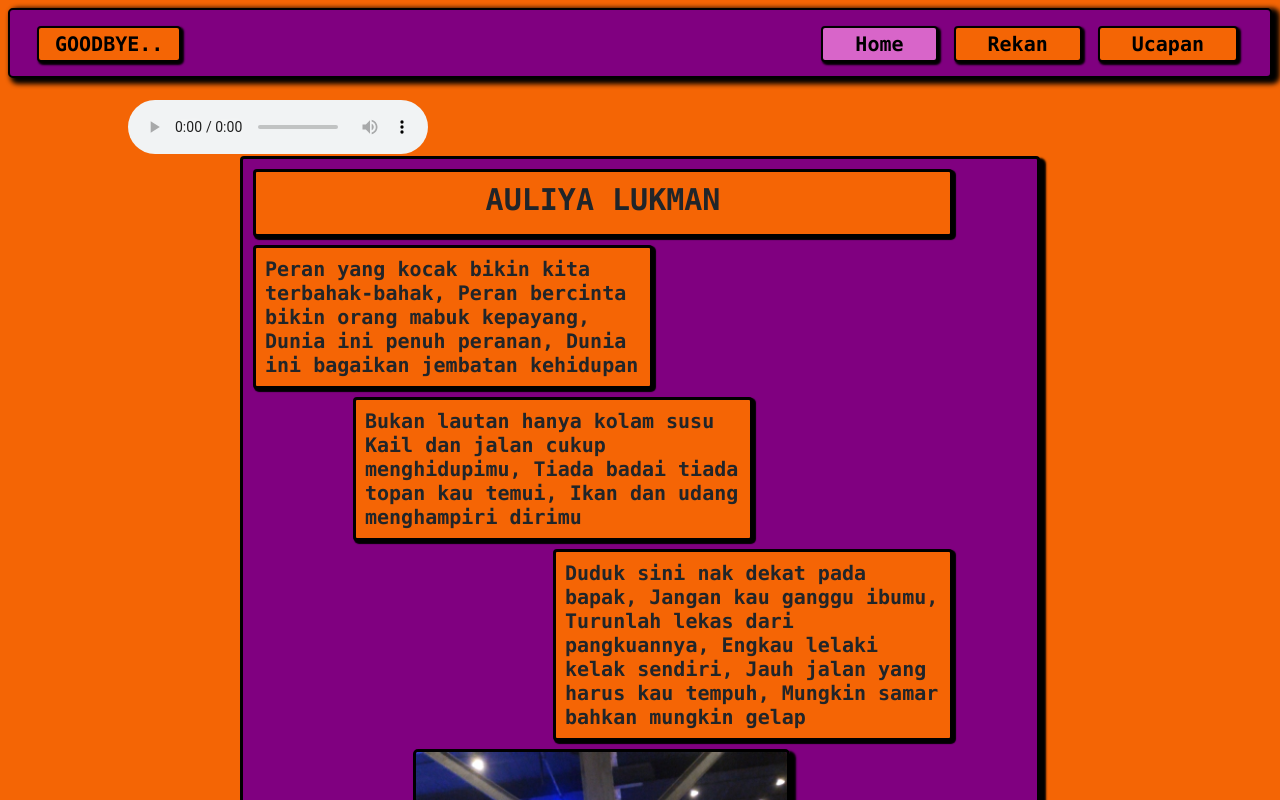
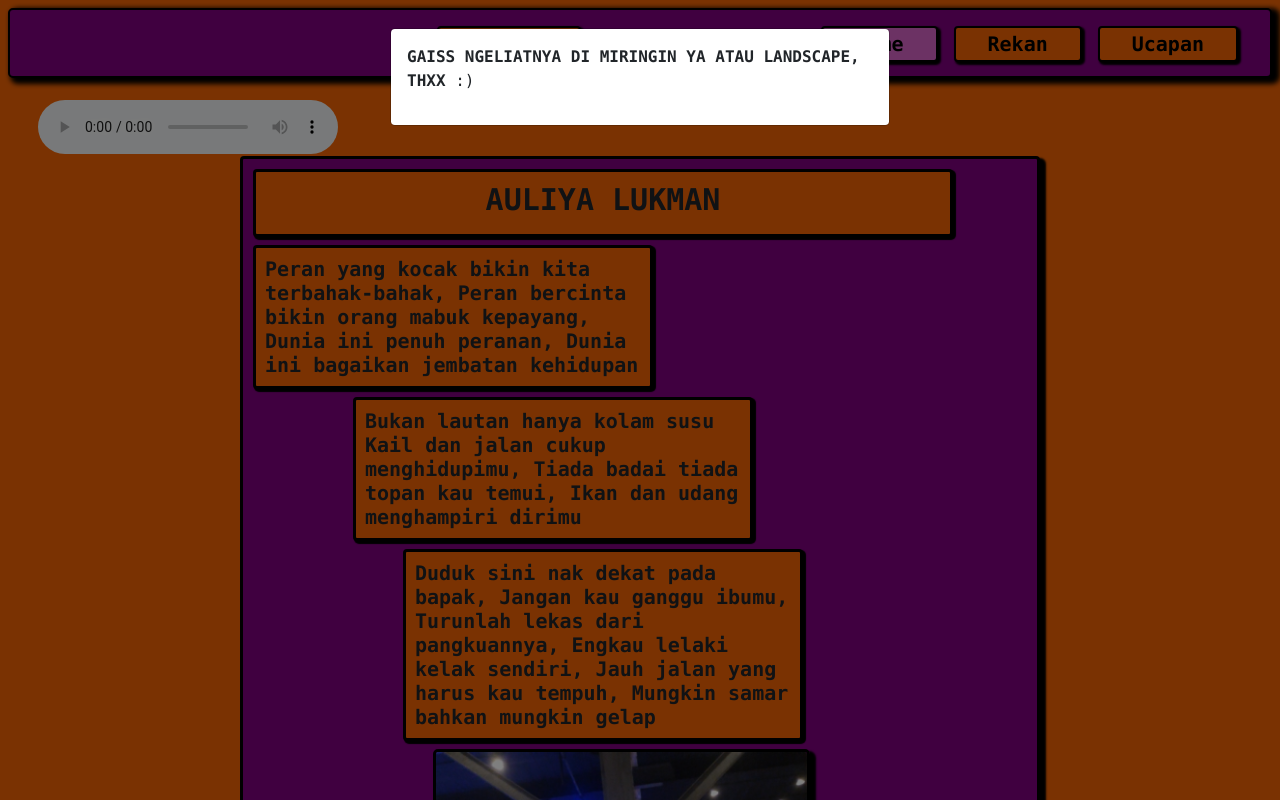
Before and after one commit to milkywoosh/sap-projectV1, a React (Create React App) app: page / in a window 1280 px wide. Shown: the top 800 px of the page. Built offline with nearby package versions, Linux system fonts and the light colour scheme.

Commit message:
-add modal

```diff
--- a/public/index.html
+++ b/public/index.html
@@ -35,7 +35,26 @@
       work correctly both with client-side routing and a non-root public URL.
       Learn how to configure a non-root public URL by running `npm run build`.
     -->
-
+    <script
+      src="https://code.jquery.com/jquery-3.2.1.slim.min.js"
+      integrity="sha384-KJ3o2DKtIkvYIK3UENzmM7KCkRr/rE9/Qpg6aAZGJwFDMVNA/GpGFF93hXpG5KkN"
+      crossorigin="anonymous"
+    ></script>
+    <script
+      src="https://cdn.jsdelivr.net/npm/popper.js@1.12.9/dist/umd/popper.min.js"
+      integrity="sha384-ApNbgh9B+Y1QKtv3Rn7W3mgPxhU9K/ScQsAP7hUibX39j7fakFPskvXusvfa0b4Q"
+      crossorigin="anonymous"
+    ></script>
+    <script
+      src="https://cdn.jsdelivr.net/npm/bootstrap@4.0.0/dist/js/bootstrap.min.js"
+      integrity="sha384-JZR6Spejh4U02d8jOt6vLEHfe/JQGiRRSQQxSfFWpi1MquVdAyjUar5+76PVCmYl"
+      crossorigin="anonymous"
+    ></script>
+    <script>
+      $(document).ready(function () {
+        $("#myModal").modal("show");
+      });
+    </script>
     <title>Farewell</title>
   </head>
   <body>
@@ -51,28 +70,20 @@
       To begin the development, run `npm start` or `yarn start`.
       To create a production bundle, use `npm run build` or `yarn build`.
     -->
-    <audio  id="audioPosition" controls autoplay >
-      <source
-
-        src="./David Bowie - Heroes.mp3"
-        type="audio/mpeg"
-      />
+    <audio id="audioPosition" controls autoplay>
+      <source src="./David Bowie - Heroes.mp3" type="audio/mpeg" />
     </audio>
 
-    <script
-      src="https://code.jquery.com/jquery-3.2.1.slim.min.js"
-      integrity="sha384-KJ3o2DKtIkvYIK3UENzmM7KCkRr/rE9/Qpg6aAZGJwFDMVNA/GpGFF93hXpG5KkN"
-      crossorigin="anonymous"
-    ></script>
-    <script
-      src="https://cdn.jsdelivr.net/npm/popper.js@1.12.9/dist/umd/popper.min.js"
-      integrity="sha384-ApNbgh9B+Y1QKtv3Rn7W3mgPxhU9K/ScQsAP7hUibX39j7fakFPskvXusvfa0b4Q"
-      crossorigin="anonymous"
-    ></script>
-    <script
-      src="https://cdn.jsdelivr.net/npm/bootstrap@4.0.0/dist/js/bootstrap.min.js"
-      integrity="sha384-JZR6Spejh4U02d8jOt6vLEHfe/JQGiRRSQQxSfFWpi1MquVdAyjUar5+76PVCmYl"
-      crossorigin="anonymous"
-    ></script>
+    <div id="myModal" class="modal fade">
+      <div class="modal-dialog">
+        <div class="modal-content">
+          <div class="modal-body">
+            <p>
+              <b>GAISS NGELIATNYA DI MIRINGIN YA ATAU LANDSCAPE, THXX</b> :)
+            </p>
+          </div>
+        </div>
+      </div>
+    </div>
   </body>
 </html>
--- a/public/style.css
+++ b/public/style.css
@@ -1,7 +1,6 @@
 #audioPosition{
   position: absolute;
   float: top;
-  left: 10%;
+  left: 3%;
   top: 100px;
-  /* height: 100px; */
 }
--- a/src/NavBar/style.css
+++ b/src/NavBar/style.css
@@ -6,11 +6,11 @@
   font-weight: 700;
   border: 2px solid black;
   box-shadow: 2px 2px 2px 1px rgb(0, 0, 0);
-  max-width: 400px;
+  /* max-width: 400px; */
   display: flex;
-  justify-content: left;
+  justify-content: center;
   align-items: center;
-    margin-right: 40rem;
+    margin-right: 15rem;
   padding: 1rem 1rem 1rem 1rem;
 
   border-radius: 4px;
--- a/src/Pages/Home/Home.js
+++ b/src/Pages/Home/Home.js
@@ -69,7 +69,7 @@ function Home() {
                 boxShadow: "2px 2px 1px 1px black",
                 border: "3px solid black",
                 textAlign: "left",
-                marginLeft: "300px",
+                marginLeft: "150px",
                 fontWeight: "800",
               }}
             >
@@ -95,7 +95,7 @@ function Home() {
                   border: "3px solid black",
                   height: "500px",
                   borderRadius: "5px",
-                  marginLeft: "10rem",
+                  marginLeft: "180px",
                 }}
               />
             </div>
```
